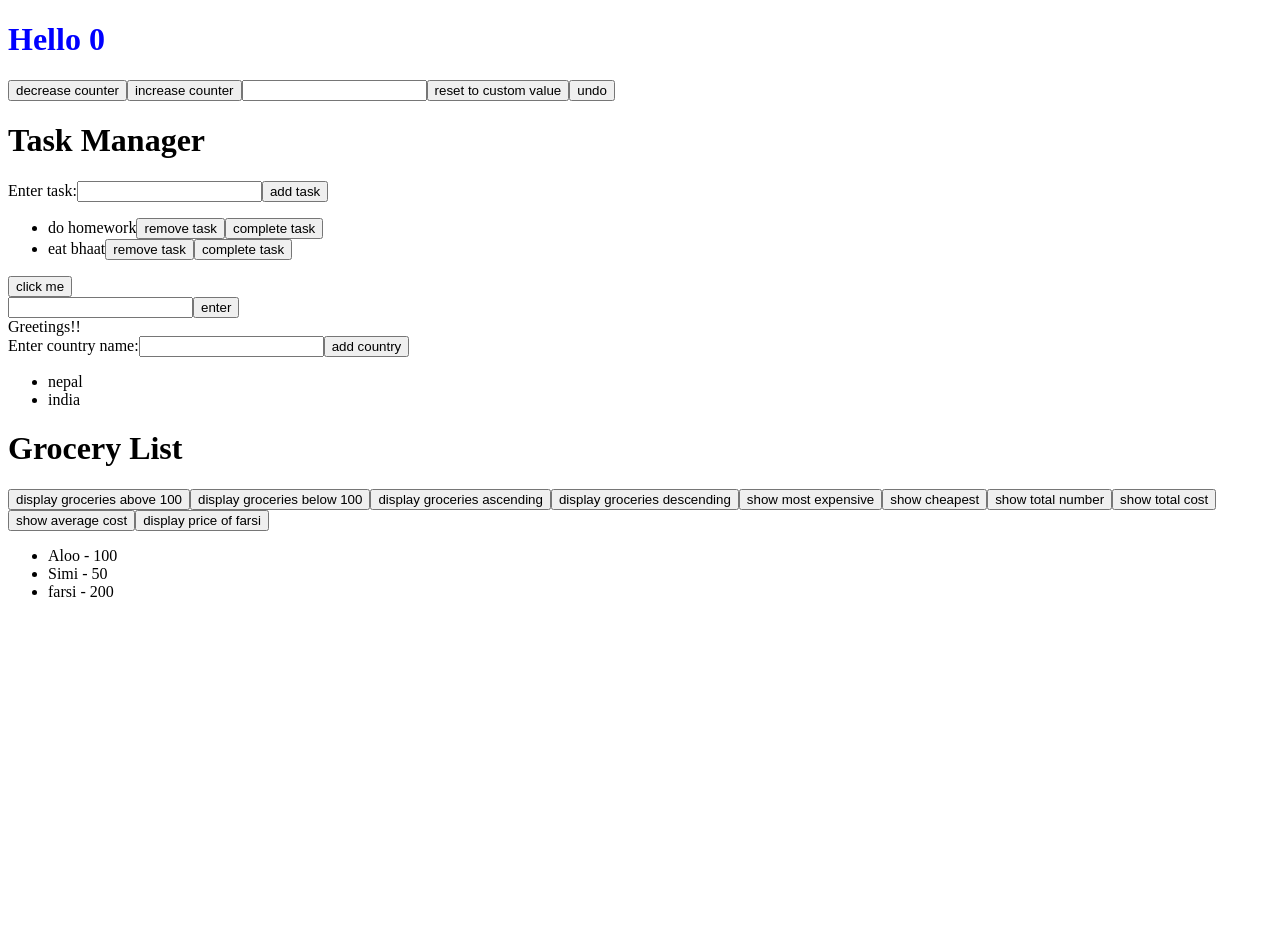
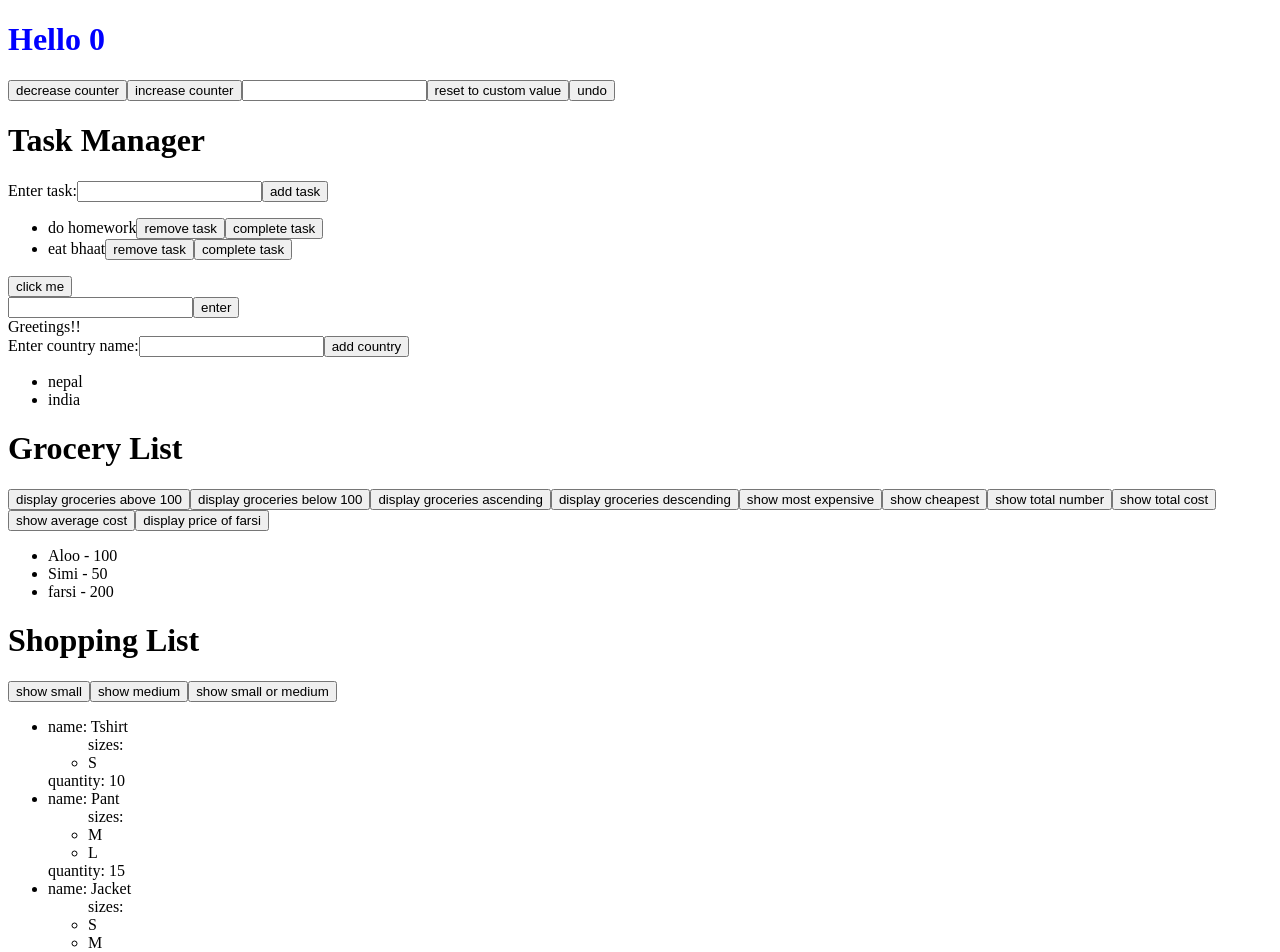
Before and after one commit to RaviTmg/simple-counter-app, a Next.js app: page / in a window 1280 px wide. Shown: the top 952 px of the page. Before the commit the page ends 800 px from the top, so only its background shows below. Built offline with nearby package versions, Linux system fonts and the light colour scheme.

Commit message:
add shopping

```diff
--- a/src/pages/index.js
+++ b/src/pages/index.js
@@ -7,6 +7,7 @@ import AlertShow from "./alert-show";
 import Greeting from "./greeting";
 import CountryList from "./country-list";
 import Groceries from "./groceries";
+import Shopping from "./shopping";
 
 const max_counter = 10;
 const min_counter = -10;
@@ -96,6 +97,7 @@ export default function Home() {
         <Greeting/>
         <CountryList/>
         <Groceries/>
+        <Shopping/>
       </main>
     </>
   );
--- /dev/null
+++ b/src/pages/shopping.js
@@ -0,0 +1,92 @@
+import { useState } from "react";
+
+export default function Shopping () {
+    const [shoppingList, setShoppingList] = useState([
+        {
+            name: "Tshirt",
+            size: ["S"],
+            quantity: 10
+        },
+        {
+            name: "Pant",
+            size: ["M", "L"],
+            quantity: 15
+        },
+        {
+            name: "Jacket",
+            size: ["S", "M", "L"],
+            quantity: 20
+        },
+    ]);
+
+    const handleShowSmall = () => {
+        const filteredList = shoppingList.filter(shoppingItem => {
+            const smallSizeItem = shoppingItem.size.find(size => {
+                return size == "S"
+            });
+            return smallSizeItem !== undefined;
+        });
+        setShoppingList(filteredList);
+    };
+
+    const handleShowMedium = () => {
+        const filteredList = shoppingList.filter(shoppingItem => {
+            const smallSizeItem = shoppingItem.size.find(size => {
+                return size == "M"
+            });
+            return smallSizeItem !== undefined;
+        });
+        const mediumOnlyMapped = filteredList.map(item => {
+            return {
+                ...item,
+                size: ["M"]
+            }
+        })
+        setShoppingList(mediumOnlyMapped);
+    }
+
+    const handleSmallOrMedium = () => {
+        const filteredList = shoppingList.filter(shoppingItem => {
+            const smallSizeItem = shoppingItem.size.find(size => {
+                return size == "M" || size === "S"
+            });
+            return smallSizeItem !== undefined;
+        });
+        const mediumOnlyMapped = filteredList.map(item => {
+            return {
+                ...item,
+                size: item.size.filter((size) => {
+                    return size == "M" || size === "S"
+                })
+            }
+        })
+        setShoppingList(mediumOnlyMapped);
+    };
+
+    return (<div>
+        <h1>Shopping List</h1>
+        <button onClick={handleShowSmall}>show small</button>
+        <button onClick={handleShowMedium}>show medium</button>
+        <button onClick={handleSmallOrMedium}>show small or medium</button>
+        <ul>
+            {
+                shoppingList.map(shoppingItem => {
+                    return (
+                        <li>
+                            <div>name: {shoppingItem.name}</div>
+                            <ul>
+                                sizes:
+                                {
+                                    shoppingItem.size.map(size => {
+                                        return (<li>{size}</li>)
+                                    })
+                                }
+                            </ul>
+                            <div>quantity: {shoppingItem.quantity}</div>
+                        </li>
+                    )
+                })
+            }
+        </ul>
+    </div>)
+}
```
